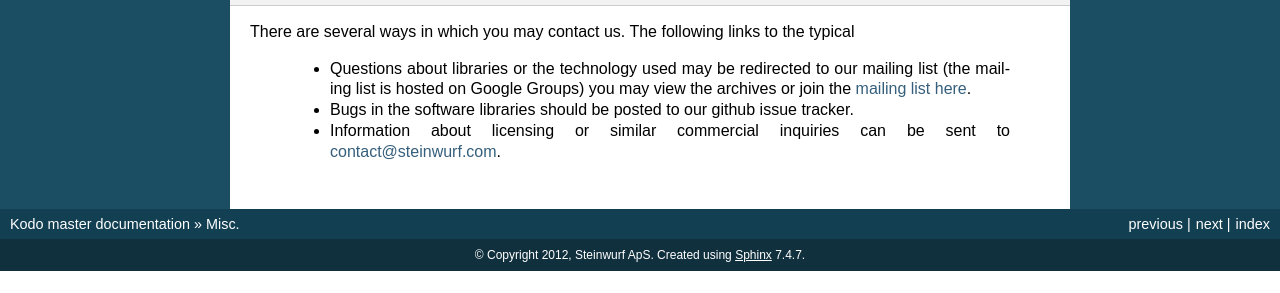
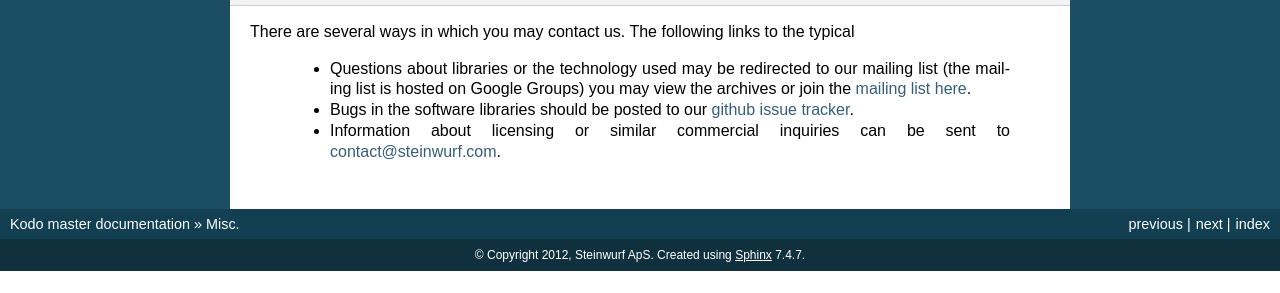
Before and after one commit to msherif4/kodo, a Sphinx documentation site: the page built from docs/source/misc.rst, in a window 1280 px wide. Shown: the part 571-864 px from the top of the page. Built offline with Sphinx 7.4.7, drawn with Linux system fonts in a browser that asks for light colours; formulas are drawn with MathJax 3; part of the change alters nothing that is shown.

```diff
--- a/docs/source/misc.rst
+++ b/docs/source/misc.rst
@@ -39,8 +39,9 @@ typical
  * Questions about libraries or the technology used may be redirected to our
    mailing list (the mailing list is hosted on Google Groups) you may view the
    archives or join the `mailing list here`_.
- * Bugs in the software libraries should be posted to our github issue tracker.
+ * Bugs in the software libraries should be posted to our `github issue tracker`_.
  * Information about licensing or similar commercial inquiries can be sent to
    contact@steinwurf.com.
 
+.. _github issue tracker: https://github.com/steinwurf/kodo/issues
 .. _mailing list here: http://groups.google.com/group/steinwurf-dev
```
